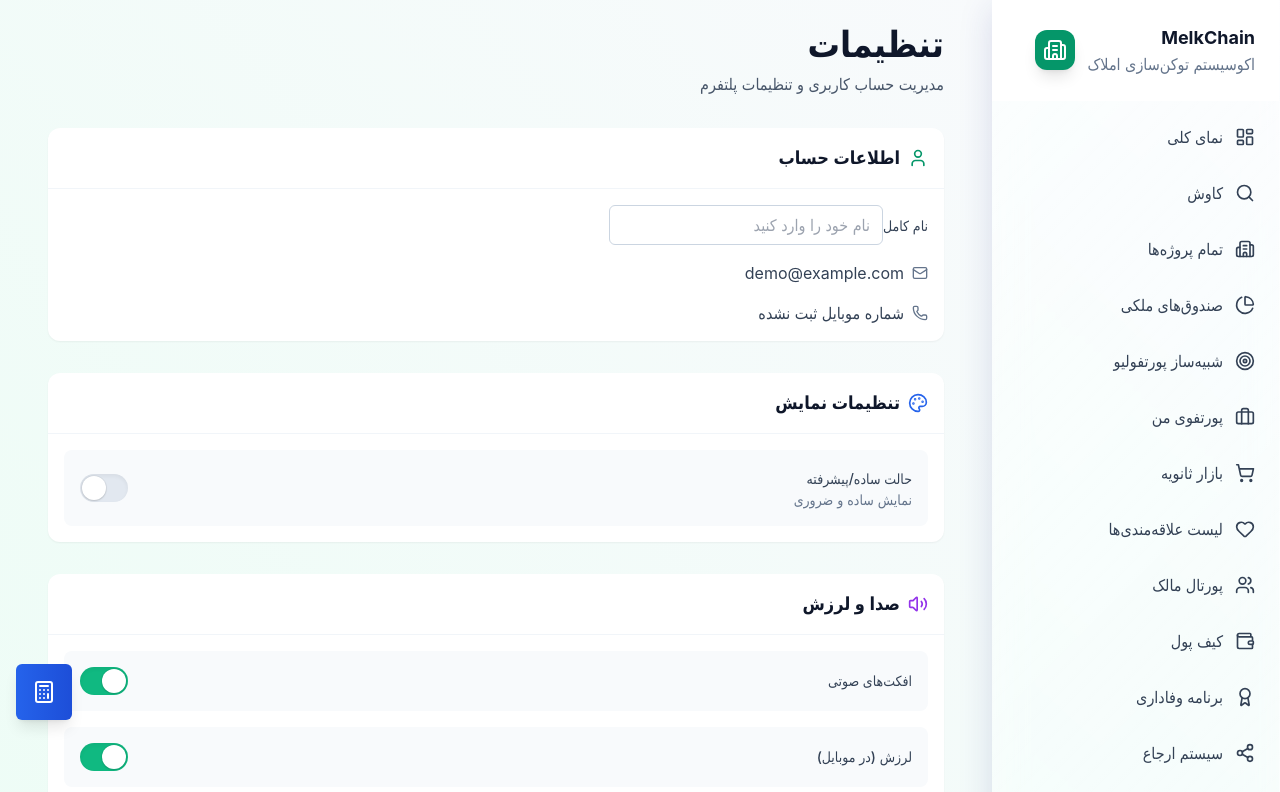
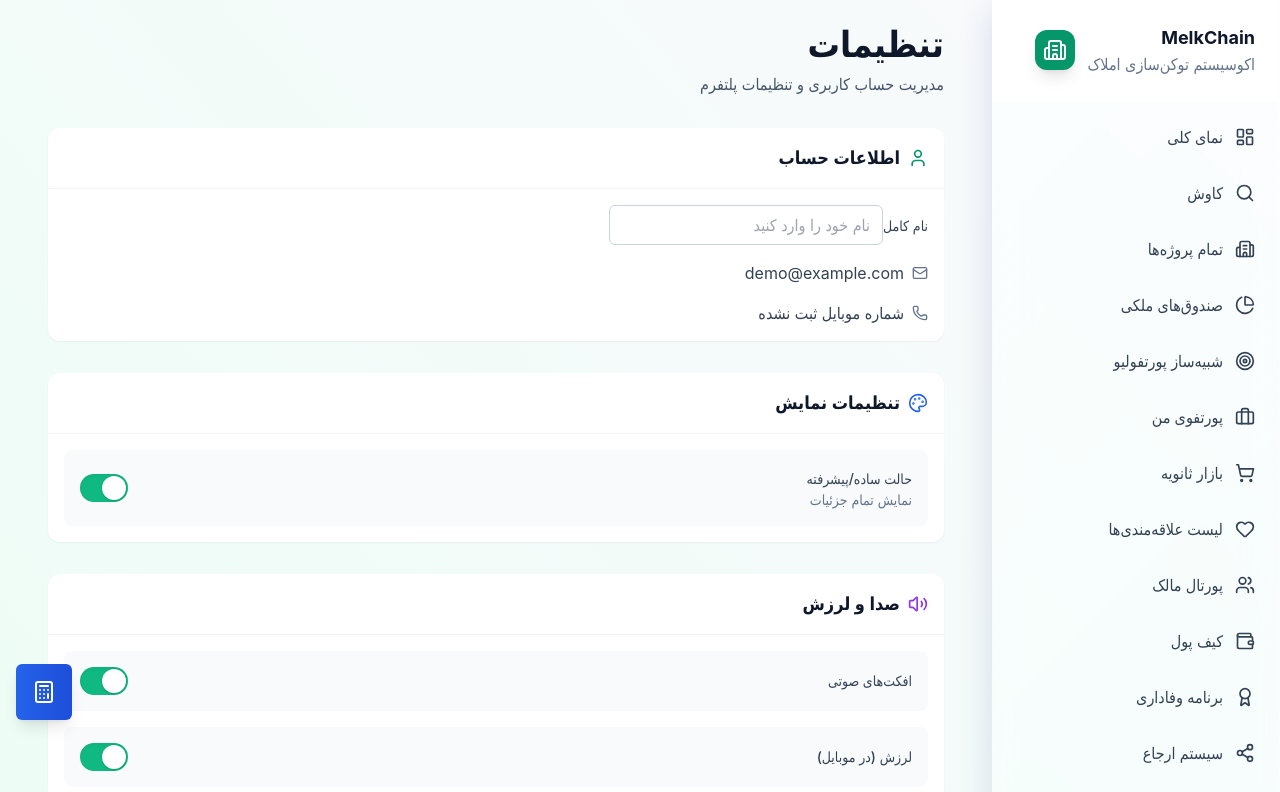
Before and after one commit to aminnwindyy/mili, a React (Vite) app: page /Settings in a window 1280 px wide. Shown: the top 792 px of the page. Built offline with nearby package versions, Linux system fonts and the light colour scheme.

Commit message:
feat: set advanced view as default for dashboard and settings

```diff
--- a/Pages/Dashboard.js
+++ b/Pages/Dashboard.js
@@ -44,7 +44,7 @@
   const [investments, setInvestments] = useState([]);
   const [user, setUser] = useState(null);
   const [isLoading, setIsLoading] = useState(true);
-  const [isSimpleMode, setIsSimpleMode] = useState(true);
+  const [isSimpleMode, setIsSimpleMode] = useState(false);
   const [chartData, setChartData] = useState([]);
   const [widgetOrder, setWidgetOrder] = useState(() => {
     try {
@@ -87,7 +87,7 @@
   };
 
   const loadUserSettings = () => {
-    const simpleMode = localStorage.getItem('simple_mode') !== 'false';
+    const simpleMode = localStorage.getItem('simple_mode') === 'true';
     setIsSimpleMode(simpleMode);
   };
 
--- a/Pages/Settings.js
+++ b/Pages/Settings.js
@@ -22,7 +22,7 @@
 
   // States for user settings
   const [fullName, setFullName] = useState("");
-  const [isSimpleMode, setIsSimpleMode] = useState(true);
+  const [isSimpleMode, setIsSimpleMode] = useState(false);
   const [soundEffects, setSoundEffects] = useState(true);
   const [vibration, setVibration] = useState(true);
   const [emailNotifications, setEmailNotifications] = useState(true);
@@ -38,7 +38,7 @@
       const userData = await User.me();
       setUser(userData);
       setFullName(userData.full_name || "");
-      setIsSimpleMode(userData.simple_mode ?? true);
+      setIsSimpleMode(userData.simple_mode ?? false);
       setSoundEffects(userData.sound_effects ?? true);
       setVibration(userData.vibration ?? true);
       // Assuming notification settings are stored similarly
```
